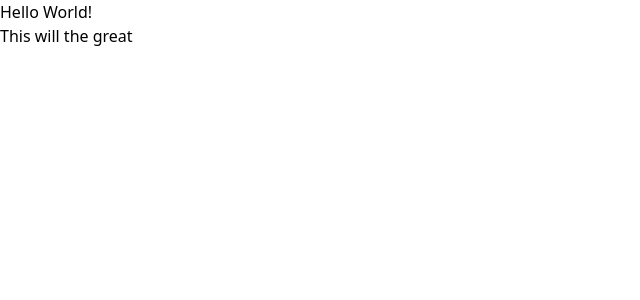
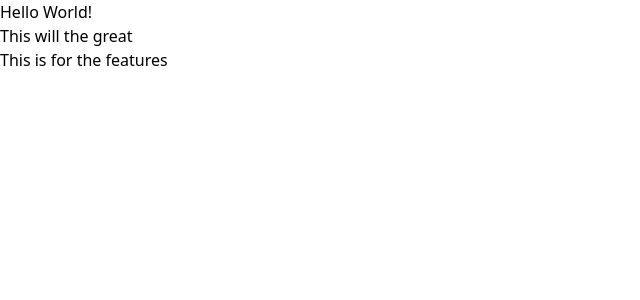
Before and after one commit to ffjaervik/saunter-full-stack-v2, a Next.js app: page / in a window 1280 px wide. Shown: the top 300 px of the page, without its empty margins (0-640 px from the left). Built offline with nearby package versions, Linux system fonts and the light colour scheme.

Commit message:
created features branch

```diff
--- a/pages/index.tsx
+++ b/pages/index.tsx
@@ -14,6 +14,7 @@ export default function Home() {
       <main>
         <h1>Hello World!</h1>
         <p>This will the great</p>
+        <p>This is for the features</p>
       </main>
 
       <footer >
```
